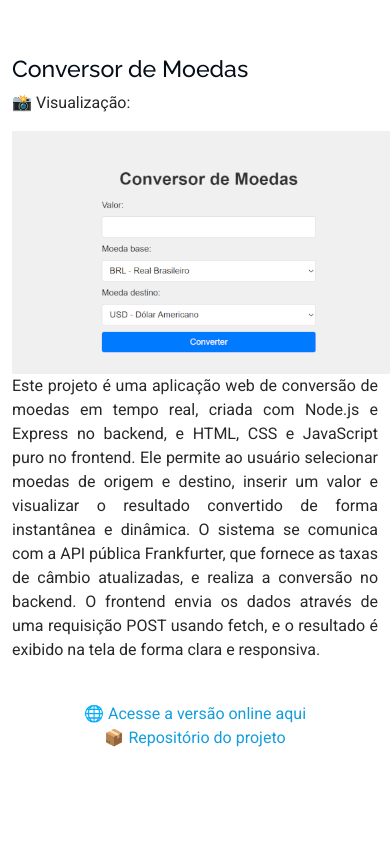
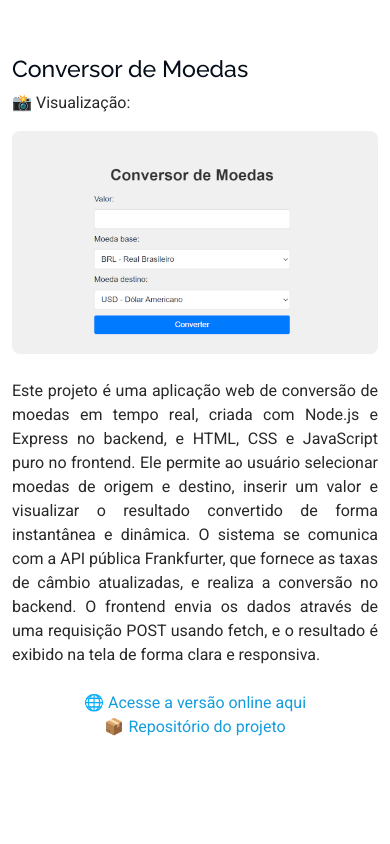
Before and after one commit to OliveiraRL/OliveiraRL, a plain HTML site: page index.html in a window 390 px wide. Shown: the part 4580-5424 px from the top of the page. Drawn offline with Linux system fonts and the light colour scheme.

Commit message:
tornando projetos responsivo

```diff
--- a/assets/css/main.css
+++ b/assets/css/main.css
@@ -1267,9 +1267,43 @@ section,
   color: var(--accent-color);
 }
 
-/*--------------------------------------------------------------
-# Starter Section Section
---------------------------------------------------------------*/
-.starter-section {
-  /* Add your styles here */
+
+.projectdescribe {
+  display: flex;
+  align-items: flex-start;
+  gap: 15px;
+  flex-wrap: nowrap; /* mantém lado a lado */
 }
+
+.imgproject img {
+  max-width: 400px;
+  width: 100%;
+  height: auto;
+  border-radius: 8px;
+  flex-shrink: 0; /* não deixa a imagem encolher */
+}
+
+.explication {
+  flex: 1;
+  min-width: 250px;
+  margin: 0;
+  text-align: justify;
+}
+
+/* Responsividade para telas pequenas */
+@media (max-width: 768px) {
+  .projectdescribe {
+    flex-direction: column;
+    align-items: center;
+    text-align: center;
+  }
+
+  .imgproject img {
+    max-width: 100%;
+  }
+
+  .explication {
+    text-align: justify;
+    margin-top: 10px;
+  }
+}
--- a/index.html
+++ b/index.html
@@ -282,14 +282,15 @@
         <p>Nesta seção, você encontrará alguns dos projetos que desenvolvi ao longo da minha trajetória. Cada um deles representa um momento importante do meu aprendizado, da aplicação prática de conhecimentos e da superação de desafios reais.</p>
         <p>Fique à vontade para explorar!</p>
       </div>
-      <div class="container" data-aos="fade-up">
+      <div class="container " data-aos="fade-up">
         <h3>Conversor de Moedas</h3>
         <p>📸 Visualização:</p>
 
-        <div style="text-align: center;">
-          <img src="capturadetelaconversordemoedas.png" alt="Print do Conversor de Moedas" style="  width: 400px; height: auto; float: left;  margin-right: 15px; "/>
-          <br>
-          <p style="text-align: justify;">Este projeto é uma aplicação web de conversão de moedas em tempo real, criada com Node.js e Express no backend, e HTML, CSS e JavaScript puro no frontend. Ele permite ao usuário selecionar moedas de origem e destino, inserir um valor e visualizar o resultado convertido de forma instantânea e dinâmica.
+        <div class="projectdescribe" >
+          <div class="imgproject">
+            <img src="capturadetelaconversordemoedas.png" alt="Print do Conversor de Moedas"/>
+          </div>
+          <p class="explication">Este projeto é uma aplicação web de conversão de moedas em tempo real, criada com Node.js e Express no backend, e HTML, CSS e JavaScript puro no frontend. Ele permite ao usuário selecionar moedas de origem e destino, inserir um valor e visualizar o resultado convertido de forma instantânea e dinâmica.
           O sistema se comunica com a API pública Frankfurter, que fornece as taxas de câmbio atualizadas, e realiza a conversão no backend. O frontend envia os dados através de uma requisição POST usando fetch, e o resultado é exibido na tela de forma clara e responsiva.</p>
         </div>
         <div style="text-align: center;">
@@ -332,7 +333,9 @@
                   <i class="bi bi-envelope flex-shrink-0"></i>
                   <div>
                     <h3>Email</h3>
-                    <p>mariana.oliv.r.lima@gmail.com</p>
+
+                    <p> <a href="mailto:mariana.oliv.r.lima@gmail.com" target="_blank">
+                      mariana.oliv.r.lima@gmail.com</a></p>
                   </div>
                 </div><!-- End Info Item -->
               </div>
```
